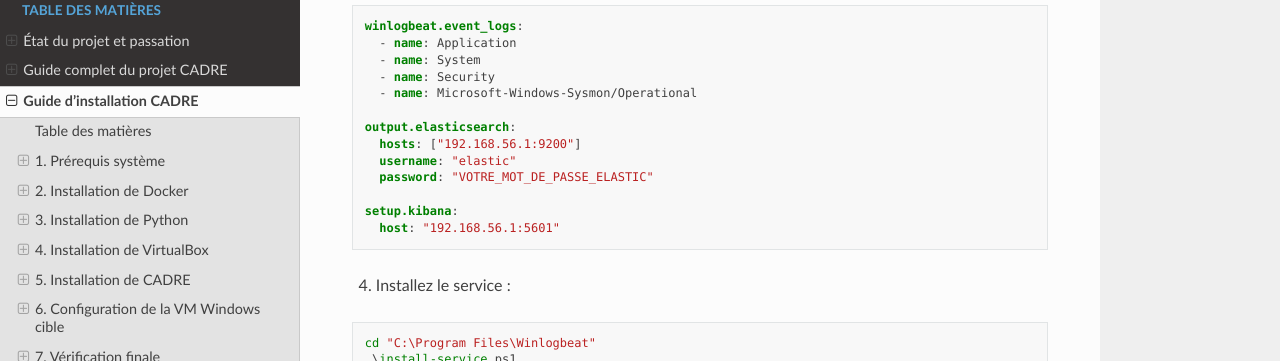
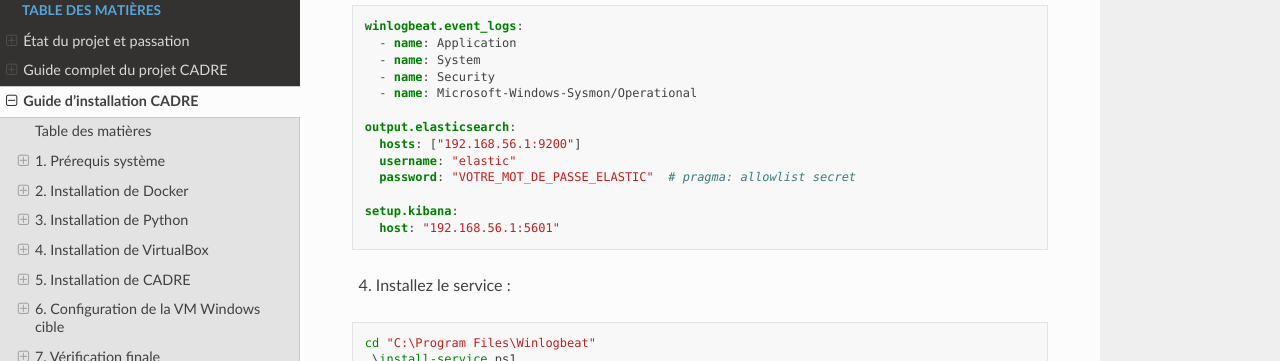
Before and after one commit to Mohamed-Amine-Eddari/CADRE, a Sphinx documentation site: the page built from docs/INSTALL.md, in a window 1280 px wide and 900 px high, scrolled down 3602 px. Shown: the part 90-451 px from the top of the window. Built offline with Sphinx 7.4.7 and the Read the Docs theme 3.1.0, drawn with Linux system fonts in a browser that asks for light colours.

Commit message:
Corrige un faux positif detect-secrets dans docs/INSTALL.md
Root cause du dernier échec CI (étape Secrets, commit 96243ae) :
docs/INSTALL.md:182 contient un exemple de configuration Winlogbeat
avec un mot de passe placeholder explicite (VOTRE_MOT_DE_PASSE_ELASTIC),
que le détecteur "Secret Keyword" de detect-secrets signale comme
suspect. Invisible lors des scans locaux (Windows), reproduit et
confirmé dans un vrai conteneur Linux (python:3.13-slim, même version
detect-secrets 1.5.0) -- root-causé en installant réellement l'outil
dans un environnement Linux plutôt qu'en supposant un scan local
Windows équivalent, après deux précédents échecs CI dus au même type
d'écart Windows/Linux.

Ajoute le pragma d'allowlist déjà utilisé ailleurs dans le projet pour
ce cas exact (valeur factice, pas un vrai secret).

Vérifié dans le même conteneur Linux (pas seulement en local) :
pytest (1168/1168), ruff, black, mypy, bandit, detect-secrets tous
verts -- chaîne complète rejouée fidèlement avant de pousser, cette
fois.

```diff
--- a/docs/INSTALL.md
+++ b/docs/INSTALL.md
@@ -179,7 +179,7 @@
 output.elasticsearch:
   hosts: ["192.168.56.1:9200"]
   username: "elastic"
-  password: "VOTRE_MOT_DE_PASSE_ELASTIC"
+  password: "VOTRE_MOT_DE_PASSE_ELASTIC"  # pragma: allowlist secret
 
 setup.kibana:
   host: "192.168.56.1:5601"
```
